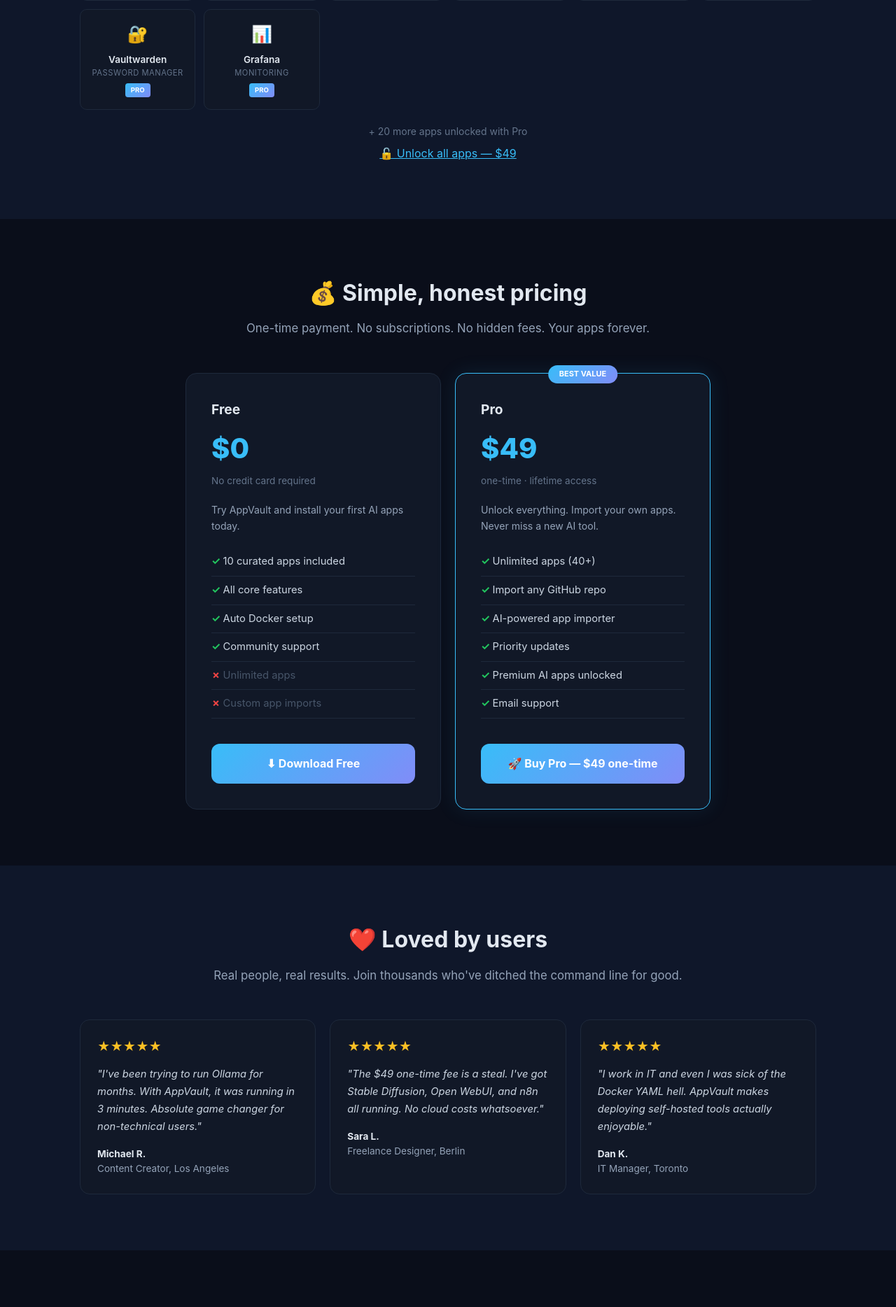
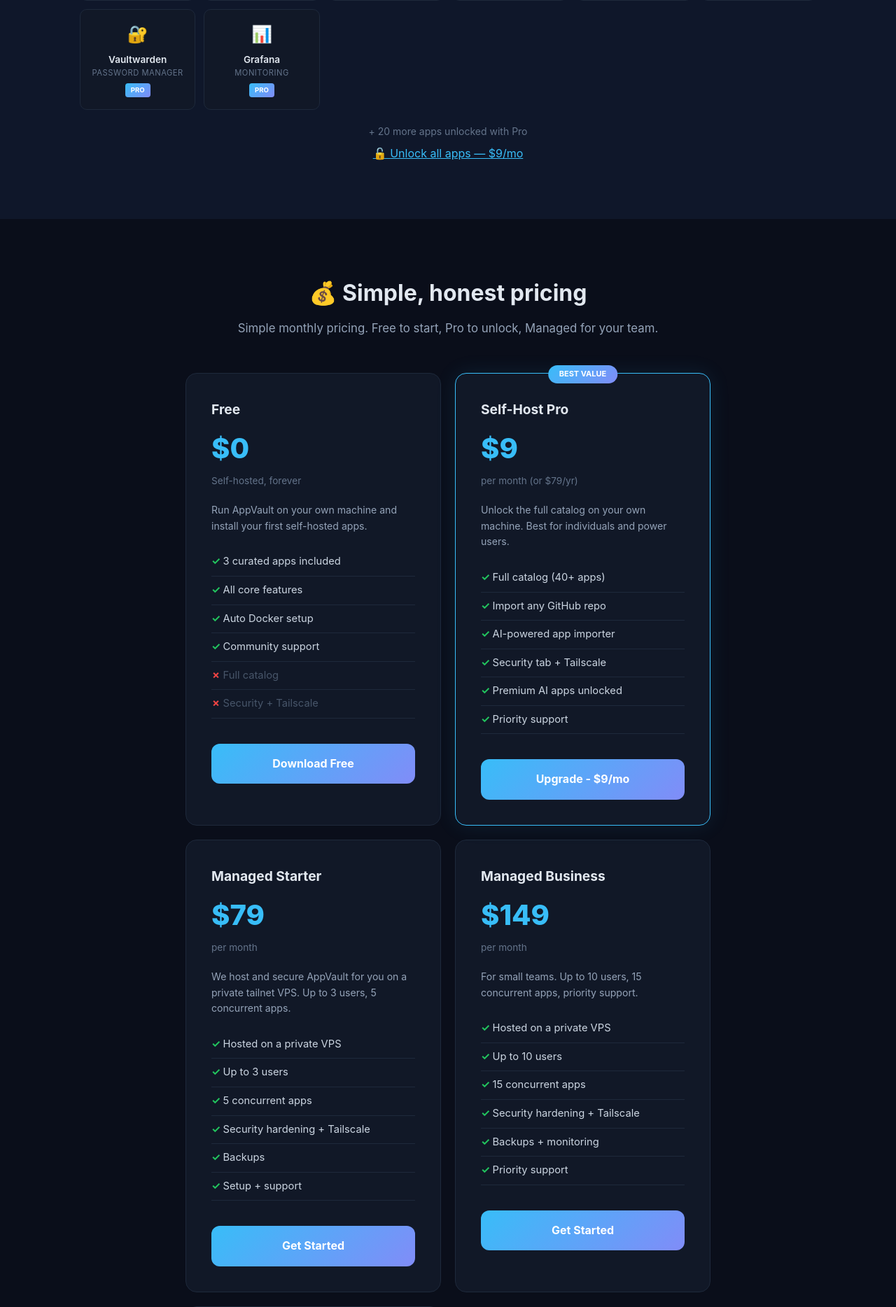
Before and after one commit to Sectutor/appvault-cloud, a FastAPI app: page / in a window 1280 px wide. Shown: the part 3722-5590 px from the top of the page at 70% size. Run offline with FastAPI, Linux system fonts and the light colour scheme; parts of the project's set-up code (start-up, migrations or seed data) failed here and were passed over; some libraries are stand-ins or nearby versions.

Commit message:
pricing: new tier model (Self-Host Pro $9, Managed $79/$149/$299 monthly) - remove one-time $49; update checkout price mapping + landing

```diff
--- a/main.py
+++ b/main.py
@@ -766,9 +766,10 @@ COOLIFY_TOKEN = os.getenv("COOLIFY_TOKEN", "")
 STRIPE_SECRET_KEY = os.getenv("STRIPE_SECRET_KEY", "")
 STRIPE_WEBHOOK_SECRET = os.getenv("STRIPE_WEBHOOK_SECRET", "")
 DOMAIN = os.getenv("DOMAIN", "appvault.airepoindex.com")
-STRIPE_PRICE_STARTER = os.getenv("STRIPE_PRICE_STARTER", "price_xxx_starter")
-STRIPE_PRICE_PRO = os.getenv("STRIPE_PRICE_PRO", "price_xxx_pro")
-STRIPE_PRICE_POWER = os.getenv("STRIPE_PRICE_POWER", "price_xxx_power")
+STRIPE_PRICE_SELFHOST_PRO = os.getenv("STRIPE_PRICE_SELFHOST_PRO", "price_1Tzd8G08dNwwNbqftPXLISUo")
+STRIPE_PRICE_MANAGED_STARTER = os.getenv("STRIPE_PRICE_MANAGED_STARTER", "price_1Tzd8H08dNwwNbqffIBmjrYO")
+STRIPE_PRICE_MANAGED_BUSINESS = os.getenv("STRIPE_PRICE_MANAGED_BUSINESS", "price_1Tzd8H08dNwwNbqfWzYba8Qu")
+STRIPE_PRICE_MANAGED_POWER = os.getenv("STRIPE_PRICE_MANAGED_POWER", "price_1Tzd8I08dNwwNbqfdBrwp0Fr")
 SMTP_HOST = os.getenv("SMTP_HOST", "")
 SMTP_PORT = int(os.getenv("SMTP_PORT", "587"))
 SMTP_USER = os.getenv("SMTP_USER", "")
@@ -919,12 +920,17 @@ async def create_checkout(request: Request):
     import stripe
     stripe.api_key = STRIPE_SECRET_KEY
     body = await request.json()
-    tier = body.get("tier", "starter")
+    tier = body.get("tier", "selfhost_pro")
     email = body.get("email")
     if not email:
         raise HTTPException(status_code=400, detail="email is required")
-    prices = {"starter": STRIPE_PRICE_STARTER, "pro": STRIPE_PRICE_PRO, "power": STRIPE_PRICE_POWER}
-    price_id = prices.get(tier, prices["starter"])
+    prices = {
+        "selfhost_pro": STRIPE_PRICE_SELFHOST_PRO,
+        "managed_starter": STRIPE_PRICE_MANAGED_STARTER,
+        "managed_business": STRIPE_PRICE_MANAGED_BUSINESS,
+        "managed_power": STRIPE_PRICE_MANAGED_POWER,
+    }
+    price_id = prices.get(tier, prices["selfhost_pro"])
     if not price_id or price_id.startswith("price_xxx"):
         raise HTTPException(status_code=503, detail="Checkout not configured yet (missing Stripe price)")
 
--- a/templates/landing.html
+++ b/templates/landing.html
@@ -265,7 +265,7 @@
         <div class="pro-banner">
             <h2>🔓 Unlock Everything with Pro</h2>
             <p class="section-sub">AppVault Pro — One-time payment. No subscriptions. No recurring charges. Pay once, use forever.</p>
-            <div class="price">$49 <span>one-time · lifetime access</span></div>
+            <div class="price">$9<span>/month (or $79/yr)</span></div>
             <ul class="features-list">
                 <li>Unlimited apps (40+)</li>
                 <li>Import any GitHub repo</li>
@@ -274,7 +274,7 @@
                 <li>Premium AI apps unlocked</li>
                 <li>Email support</li>
             </ul>
-            <a href="#pricing" class="btn-primary">🚀 Buy Pro — $49 one-time</a>
+            <a href="#pricing" class="btn-primary">🚀 Buy Self-Host Pro — $9/mo</a>
             <p class="fineprint">🔒 Secure checkout · 30-day money-back guarantee · <a href="#" style="color:#64748b;">Terms apply</a></p>
         </div>
     </div>
@@ -307,49 +307,92 @@
             <div class="app-tag"><div class="emoji">📊</div><div class="name">Grafana</div><div class="cat">Monitoring</div><div class="pro-badge">PRO</div></div>
         </div>
         <p style="text-align:center;margin-top:20px;color:#64748b;font-size:14px;">+ 20 more apps unlocked with Pro</p>
-        <p style="text-align:center;margin-top:8px;"><a href="#pricing" style="color:#38bdf8;">🔓 Unlock all apps — $49</a></p>
+        <p style="text-align:center;margin-top:8px;"><a href="#pricing" style="color:#38bdf8;">🔓 Unlock all apps — $9/mo</a></p>
     </div>
 </section>
 
 <section id="pricing">
     <div class="container">
         <h2>💰 Simple, honest pricing</h2>
-        <p class="section-sub">One-time payment. No subscriptions. No hidden fees. Your apps forever.</p>
+        <p class="section-sub">Simple monthly pricing. Free to start, Pro to unlock, Managed for your team.</p>
         <div class="pricing-grid">
             <div class="plan">
                 <h3>Free</h3>
                 <div class="price">$0</div>
-                <div class="subprice">No credit card required</div>
-                <p style="font-size:0.88rem;color:#94a3b8;margin-bottom:16px;">Try AppVault and install your first AI apps today.</p>
+                <div class="subprice">Self-hosted, forever</div>
+                <p style="font-size:0.88rem;color:#94a3b8;margin-bottom:16px;">Run AppVault on your own machine and install your first self-hosted apps.</p>
                 <ul>
-                    <li>10 curated apps included</li>
+                    <li>3 curated apps included</li>
                     <li>All core features</li>
                     <li>Auto Docker setup</li>
                     <li>Community support</li>
-                    <li class="disabled">Unlimited apps</li>
-                    <li class="disabled">Custom app imports</li>
+                    <li class="disabled">Full catalog</li>
+                    <li class="disabled">Security + Tailscale</li>
                 </ul>
-                <a href="#install" class="btn-primary btn" style="display:inline-block;text-align:center;">⬇ Download Free</a>
+                <a href="#install" class="btn-primary btn" style="display:inline-block;text-align:center;">Download Free</a>
             </div>
             <div class="plan featured">
                 <div class="badge">BEST VALUE</div>
-                <h3>Pro</h3>
-                <div class="price">$49</div>
-                <div class="subprice">one-time · lifetime access</div>
-                <p style="font-size:0.88rem;color:#94a3b8;margin-bottom:16px;">Unlock everything. Import your own apps. Never miss a new AI tool.</p>
+                <h3>Self-Host Pro</h3>
+                <div class="price">$9</div>
+                <div class="subprice">per month (or $79/yr)</div>
+                <p style="font-size:0.88rem;color:#94a3b8;margin-bottom:16px;">Unlock the full catalog on your own machine. Best for individuals and power users.</p>
                 <ul>
-                    <li>Unlimited apps (40+)</li>
+                    <li>Full catalog (40+ apps)</li>
                     <li>Import any GitHub repo</li>
                     <li>AI-powered app importer</li>
-                    <li>Priority updates</li>
+                    <li>Security tab + Tailscale</li>
                     <li>Premium AI apps unlocked</li>
-                    <li>Email support</li>
+                    <li>Priority support</li>
                 </ul>
-                <a href="#" class="btn-primary btn" style="display:inline-block;text-align:center;">🚀 Buy Pro — $49 one-time</a>
+                <a href="#pricing-cta" class="btn-primary btn" style="display:inline-block;text-align:center;">Upgrade - $9/mo</a>
             </div>
-        </div>
-    </div>
-</section>
+            <div class="plan">
+                <h3>Managed Starter</h3>
+                <div class="price">$79</div>
+                <div class="subprice">per month</div>
+                <p style="font-size:0.88rem;color:#94a3b8;margin-bottom:16px;">We host and secure AppVault for you on a private tailnet VPS. Up to 3 users, 5 concurrent apps.</p>
+                <ul>
+                    <li>Hosted on a private VPS</li>
+                    <li>Up to 3 users</li>
+                    <li>5 concurrent apps</li>
+                    <li>Security hardening + Tailscale</li>
+                    <li>Backups</li>
+                    <li>Setup + support</li>
+                </ul>
+                <a href="#pricing-cta" class="btn-primary btn" style="display:inline-block;text-align:center;">Get Started</a>
+            </div>
+            <div class="plan">
+                <h3>Managed Business</h3>
+                <div class="price">$149</div>
+                <div class="subprice">per month</div>
+                <p style="font-size:0.88rem;color:#94a3b8;margin-bottom:16px;">For small teams. Up to 10 users, 15 concurrent apps, priority support.</p>
+                <ul>
+                    <li>Hosted on a private VPS</li>
+                    <li>Up to 10 users</li>
+                    <li>15 concurrent apps</li>
+                    <li>Security hardening + Tailscale</li>
+                    <li>Backups + monitoring</li>
+                    <li>Priority support</li>
+                </ul>
+                <a href="#pricing-cta" class="btn-primary btn" style="display:inline-block;text-align:center;">Get Started</a>
+            </div>
+            <div class="plan">
+                <h3>Managed Power</h3>
+                <div class="price">$299</div>
+                <div class="subprice">per month</div>
+                <p style="font-size:0.88rem;color:#94a3b8;margin-bottom:16px;">10-50 users, unlimited concurrent apps, white-glove onboarding.</p>
+                <ul>
+                    <li>Hosted on a private VPS</li>
+                    <li>10-50 users</li>
+                    <li>Unlimited concurrent apps</li>
+                    <li>Security hardening + Tailscale</li>
+                    <li>Backups + monitoring</li>
+                    <li>White-glove onboarding + SLA</li>
+                </ul>
+                <a href="#pricing-cta" class="btn-primary btn" style="display:inline-block;text-align:center;">Contact Sales</a>
+            </div>
+        </div></section>
 
 <section style="background:#0f172a;">
     <div class="container">
@@ -363,7 +406,7 @@
             </div>
             <div class="testimonial">
                 <div class="stars">★★★★★</div>
-                <blockquote>"The $49 one-time fee is a steal. I've got Stable Diffusion, Open WebUI, and n8n all running. <em>No cloud costs whatsoever.</em>"</blockquote>
+                <blockquote>"At $9/mo it's a steal. I've got Stable Diffusion, Open WebUI, and n8n all running. <em>No cloud costs whatsoever.</em>"</blockquote>
                 <div class="author"><strong>Sara L.</strong><br>Freelance Designer, Berlin</div>
             </div>
             <div class="testimonial">
@@ -406,7 +449,7 @@
             </div>
             <div class="faq-item">
                 <div class="q">Can I use it on multiple machines?</div>
-                <div class="a">One Pro license covers up to 3 personal machines. If you need team or commercial licensing, contact us and we'll sort you out.</div>
+                <div class="a">Self-Host Pro covers one user on your own machine. Need multi-user or hosted? Our Managed tiers (Business/Power) cover up to 50 users on a private, tailnet-secured VPS.</div>
             </div>
         </div>
     </div>
```
